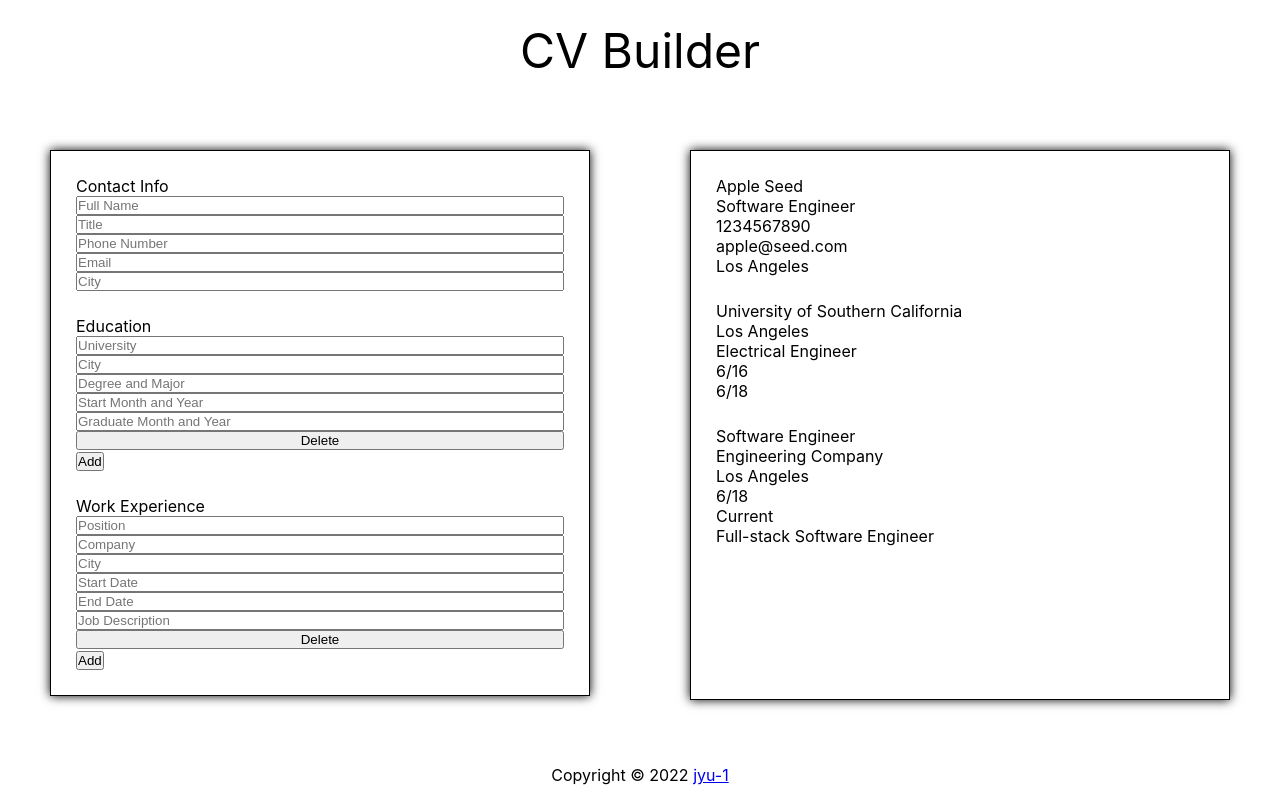
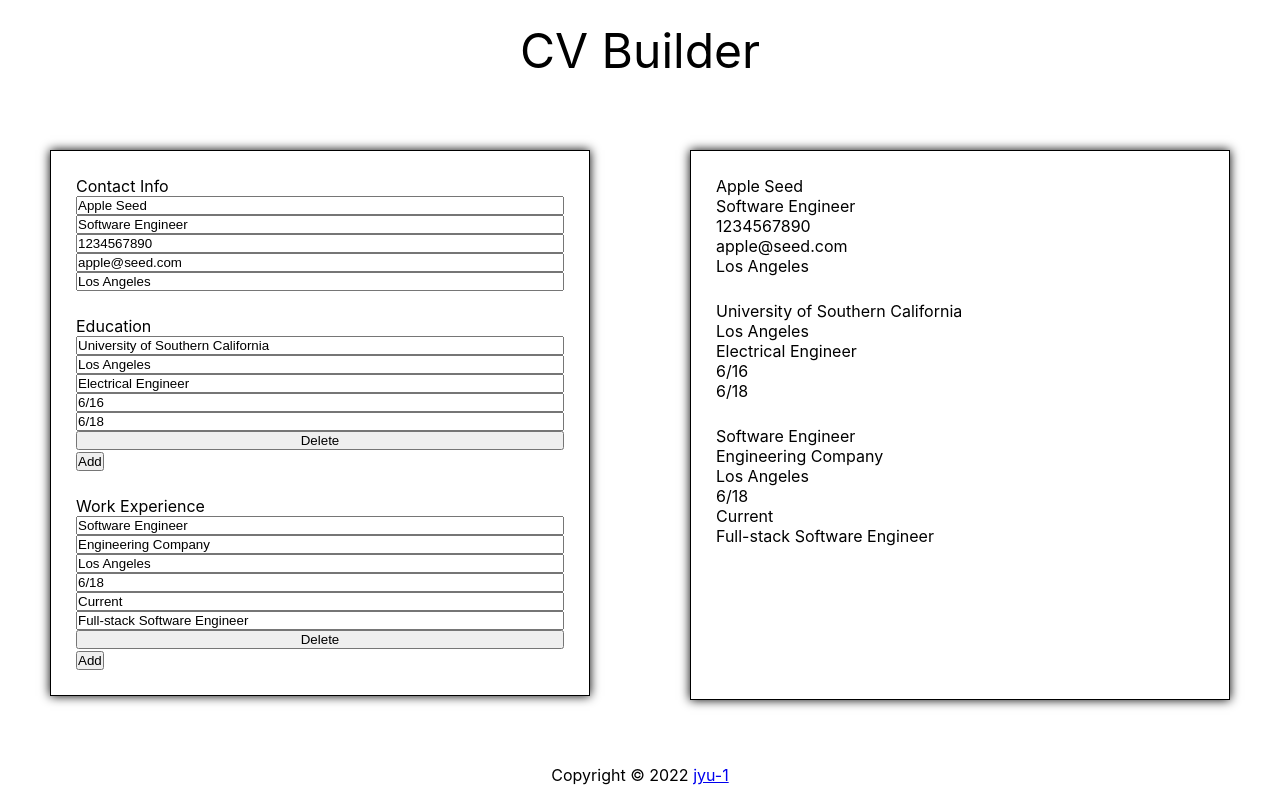
Before and after one commit to jyu-1/cv-project, a React (Create React App) app: page / in a window 1280 px wide. Built offline with nearby package versions, Linux system fonts and the light colour scheme.

Commit message:
update editting functions

```diff
--- a/src/components/Contact.js
+++ b/src/components/Contact.js
@@ -2,6 +2,15 @@ import React, { Component } from "react";
 
 class Contact extends Component {
     render() {
+        const {
+            handleInfoName,
+            handleInfoTitle,
+            handleInfoPhone,
+            handleInfoEmail,
+            handleInfoCity,
+            data,
+        } = this.props;
+
         return (
             <div>
                 <div>Contact Info</div>
@@ -10,31 +19,36 @@ class Contact extends Component {
                         type="text"
                         id="contact-name"
                         placeholder="Full Name"
-                        onChange={this.props.handleInfoName}
+                        value={data.name}
+                        onChange={handleInfoName}
                     />
                     <input
                         type="text"
                         id="contact-title"
                         placeholder="Title"
-                        onChange={this.props.handleInfoTitle}
+                        value={data.title}
+                        onChange={handleInfoTitle}
                     />
                     <input
                         type="tel"
                         id="contact-phone"
                         placeholder="Phone Number"
-                        onChange={this.props.handleInfoPhone}
+                        value={data.phone}
+                        onChange={handleInfoPhone}
                     />
                     <input
                         type="email"
                         id="contact-email"
                         placeholder="Email"
-                        onChange={this.props.handleInfoEmail}
+                        value={data.email}
+                        onChange={handleInfoEmail}
                     />
                     <input
                         type="text"
                         id="contact-city"
                         placeholder="City"
-                        onChange={this.props.handleInfoCity}
+                        value={data.city}
+                        onChange={handleInfoCity}
                     />
                 </form>
             </div>
--- a/src/components/Education.js
+++ b/src/components/Education.js
@@ -2,7 +2,16 @@ import React, { Component } from "react";
 
 class Education extends Component {
     render() {
-        const { data, addEdu, deleteEdu, handleEduUniversity } = this.props;
+        const {
+            data,
+            addEdu,
+            deleteEdu,
+            handleEduUniversity,
+            handleEduCity,
+            handleEduDegree,
+            handleEduStart,
+            handleEduEnd,
+        } = this.props;
 
         return (
             <div>
@@ -14,27 +23,44 @@ class Education extends Component {
                                 type="text"
                                 id="uni-name"
                                 placeholder="University"
-                                onChange={handleEduUniversity}
+                                value={e.university}
+                                onChange={(event) =>
+                                    handleEduUniversity(event, e.key)
+                                }
                             />
                             <input
                                 type="text"
                                 id="uni-city"
                                 placeholder="City"
+                                value={e.city}
+                                onChange={(event) =>
+                                    handleEduCity(event, e.key)
+                                }
                             />
                             <input
                                 type="text"
                                 id="uni-degree"
                                 placeholder="Degree and Major"
+                                value={e.degree}
+                                onChange={(event) =>
+                                    handleEduDegree(event, e.key)
+                                }
                             />
                             <input
                                 type="text"
                                 id="uni-start"
                                 placeholder="Start Month and Year"
+                                value={e.start}
+                                onChange={(event) =>
+                                    handleEduStart(event, e.key)
+                                }
                             />
                             <input
                                 type="text"
                                 id="uni-end"
                                 placeholder="Graduate Month and Year"
+                                value={e.end}
+                                onChange={(event) => handleEduEnd(event, e.key)}
                             />
                             <button
                                 onClick={(event) => deleteEdu(event, e.key)}
--- a/src/components/Experience.js
+++ b/src/components/Experience.js
@@ -2,7 +2,17 @@ import React, { Component } from "react";
 
 class Experience extends Component {
     render() {
-        const { data, addExp, deleteExp } = this.props;
+        const {
+            data,
+            addExp,
+            deleteExp,
+            handleExpPosition,
+            handleExpCompany,
+            handleExpCity,
+            handleExpStart,
+            handleExpEnd,
+            handleExpDescription,
+        } = this.props;
 
         return (
             <div>
@@ -14,31 +24,53 @@ class Experience extends Component {
                                 type="text"
                                 id="exp-position"
                                 placeholder="Position"
+                                value={e.position}
+                                onChange={(event) =>
+                                    handleExpPosition(event, e.key)
+                                }
                             />
                             <input
                                 type="text"
                                 id="exp-company"
                                 placeholder="Company"
+                                value={e.company}
+                                onChange={(event) =>
+                                    handleExpCompany(event, e.key)
+                                }
                             />
                             <input
                                 type="text"
                                 id="exp-city"
                                 placeholder="City"
+                                value={e.city}
+                                onChange={(event) =>
+                                    handleExpCity(event, e.key)
+                                }
                             />
                             <input
                                 type="text"
                                 id="exp-start"
                                 placeholder="Start Date"
+                                value={e.start}
+                                onChange={(event) =>
+                                    handleExpStart(event, e.key)
+                                }
                             />
                             <input
                                 type="text"
                                 id="exp-end"
                                 placeholder="End Date"
+                                value={e.end}
+                                onChange={(event) => handleExpEnd(event, e.key)}
                             />
                             <input
                                 text="textarea"
                                 id="exp-description"
                                 placeholder="Job Description"
+                                value={e.description}
+                                onChange={(event) =>
+                                    handleExpDescription(event, e.key)
+                                }
                             />
                             <button
                                 onClick={(event) => deleteExp(event, e.key)}
--- a/src/components/Main.js
+++ b/src/components/Main.js
@@ -311,6 +311,7 @@ class Main extends Component {
                         handleInfoPhone={this.handleInfoPhone}
                         handleInfoEmail={this.handleInfoEmail}
                         handleInfoCity={this.handleInfoCity}
+                        data={this.state.personalInfo}
                     />
                     <Education
                         handleEduUniversity={this.handleEduUniversity}
```
